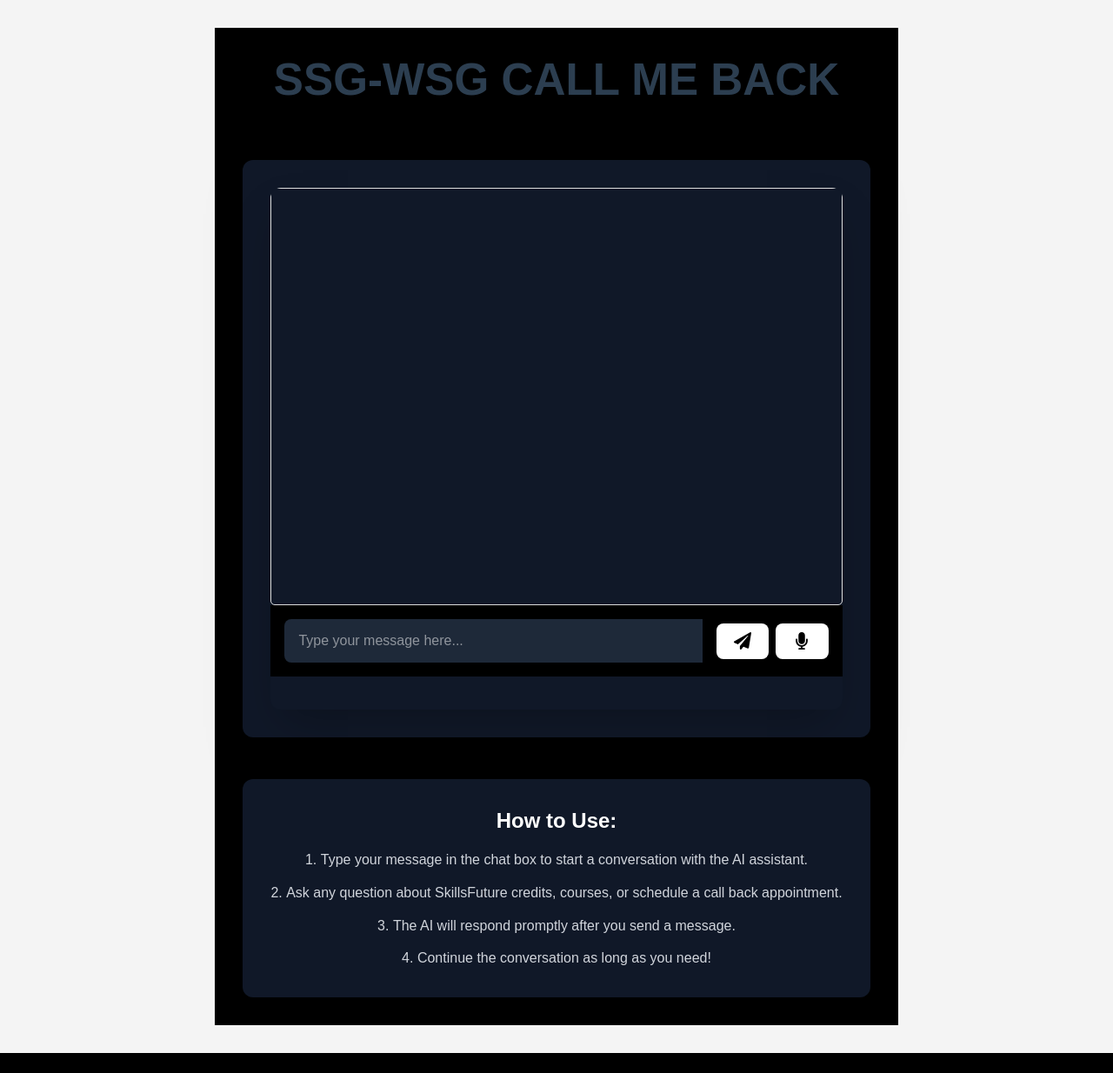
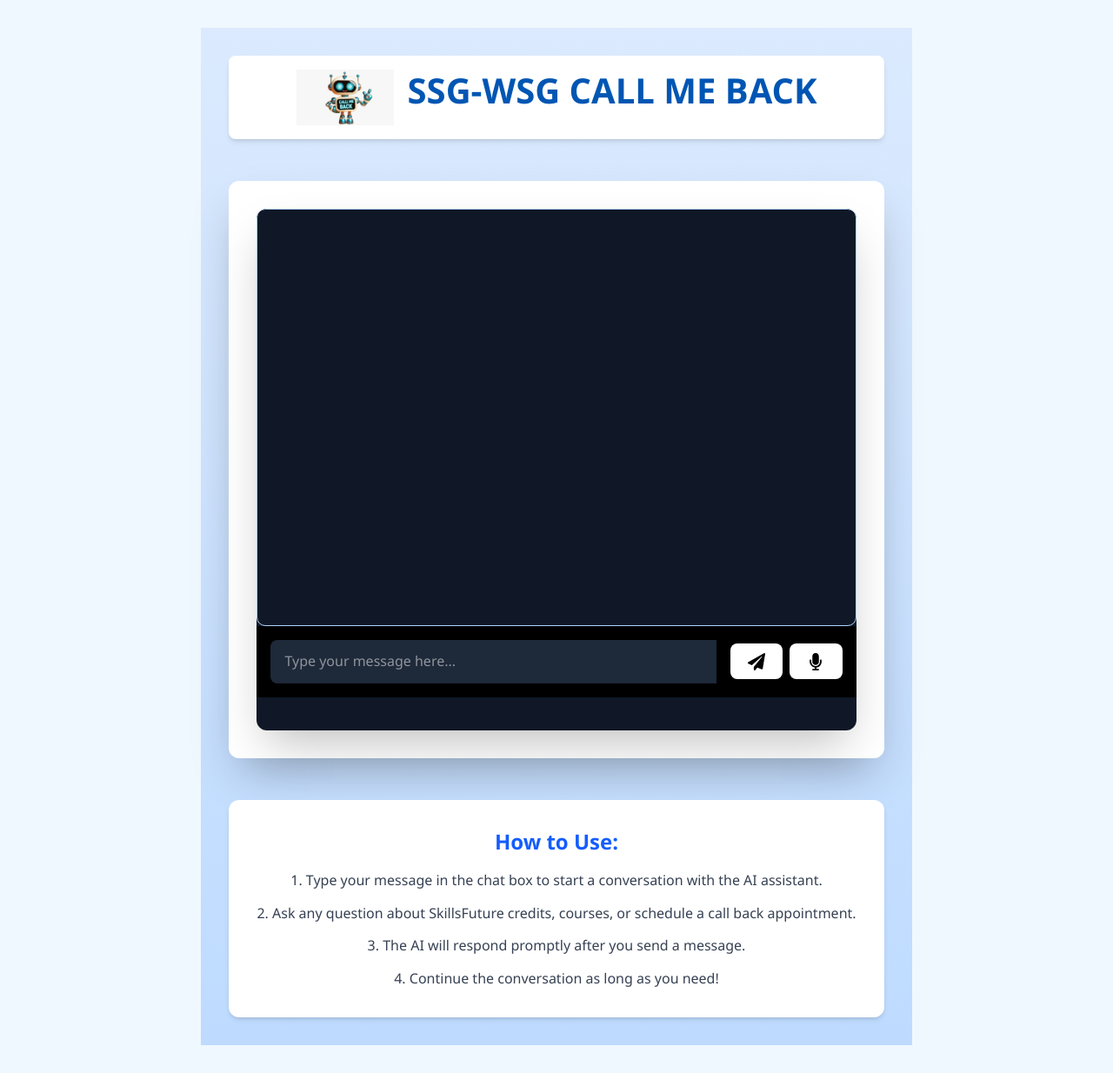
Before and after one commit to TopSGW/voice-ai, a React (Vite) app: page / in a window 1280 px wide. Shown: the whole page at 87% size. Before the commit the page ends 1211 px from the top, so only its background shows below. Built offline with nearby package versions, Linux system fonts and the light colour scheme.

Commit message:
update ui and add logo

```diff
--- a/src/App.css
+++ b/src/App.css
@@ -6,30 +6,31 @@
 }
 
 body {
-  font-family: Arial, sans-serif;
+  font-family: 'Segoe UI', Tahoma, Geneva, Verdana, sans-serif;
   line-height: 1.6;
   color: #333;
-  background-color: #f4f4f4;
+  background-color: #f0f8ff;
 }
 
 .App {
   background-color: #ffffff;
-  border-radius: 10px;
-  box-shadow: 0 0 10px rgba(0, 0, 0, 0.1);
+  border-radius: 15px;
+  box-shadow: 0 0 20px rgba(0, 0, 0, 0.1);
   padding: 2rem;
 }
 
 h1 {
-  color: #2c3e50;
+  color: #0056b3;
   margin-bottom: 1rem;
+  font-size: 2.5rem;
 }
 
 .chat-container {
   display: flex;
   flex-direction: column;
   height: 500px;
-  border: 1px solid #ddd;
-  border-radius: 5px;
+  border: 1px solid #b3d4fc;
+  border-radius: 10px;
   overflow: hidden;
 }
 
@@ -55,13 +56,14 @@
 }
 
 .message-content {
-  padding: 0.5rem 1rem;
+  padding: 0.75rem 1.25rem;
   border-radius: 18px;
   display: inline-block;
+  box-shadow: 0 2px 5px rgba(0, 0, 0, 0.1);
 }
 
 .user .message-content {
-  background-color: #007bff;
+  background-color: #0056b3;
   color: white;
 }
 
@@ -74,33 +76,40 @@
   display: flex;
   padding: 1rem;
   background-color: #fff;
-  border-top: 1px solid #ddd;
+  border-top: 1px solid #b3d4fc;
 }
 
 .chat-input {
   flex-grow: 1;
-  padding: 0.5rem;
-  border: 1px solid #ddd;
+  padding: 0.75rem;
+  border: 1px solid #b3d4fc;
   border-radius: 20px;
   font-size: 1rem;
+  transition: border-color 0.3s;
+}
+
+.chat-input:focus {
+  outline: none;
+  border-color: #0056b3;
 }
 
 .chat-submit-button, .voice-button {
-  padding: 0.5rem 1rem;
-  margin-left: 0.5rem;
+  padding: 0.75rem 1.25rem;
+  margin-left: 0.75rem;
   color: white;
   border: none;
   border-radius: 20px;
   cursor: pointer;
-  transition: background-color 0.3s;
+  transition: background-color 0.3s, transform 0.1s;
 }
 
 .chat-submit-button {
-  background-color: #007bff;
+  background-color: #0056b3;
 }
 
 .chat-submit-button:hover {
-  background-color: #0056b3;
+  background-color: #003d82;
+  transform: translateY(-2px);
 }
 
 .voice-button {
@@ -108,18 +117,20 @@
   display: flex;
   align-items: center;
   justify-content: center;
-  width: 40px;
-  height: 40px;
+  width: 45px;
+  height: 45px;
   padding: 0;
   border-radius: 50%;
 }
 
 .voice-button:hover {
   background-color: #218838;
+  transform: translateY(-2px);
 }
 
 .voice-button.listening {
   background-color: #dc3545;
+  animation: pulse 1.5s infinite;
 }
 
 .voice-button.listening:hover {
@@ -137,10 +148,13 @@
 }
 
 .instructions {
-  font-size: 0.9rem;
-  color: #7f8c8d;
-  margin-top: 1rem;
+  font-size: 0.95rem;
+  color: #5a6268;
+  margin-top: 1.5rem;
   text-align: left;
+  background-color: #e9ecef;
+  padding: 1rem;
+  border-radius: 10px;
 }
 
 /* Loading animation styles */
@@ -153,7 +167,7 @@
   width: 8px;
   height: 8px;
   border-radius: 50%;
-  background-color: #333;
+  background-color: #0056b3;
   margin: 0 2px;
   animation: loading 1s infinite ease-in-out;
 }
@@ -172,6 +186,18 @@
   }
   40% {
     transform: scale(1);
+  }
+}
+
+@keyframes pulse {
+  0% {
+    box-shadow: 0 0 0 0 rgba(220, 53, 69, 0.7);
+  }
+  70% {
+    box-shadow: 0 0 0 10px rgba(220, 53, 69, 0);
+  }
+  100% {
+    box-shadow: 0 0 0 0 rgba(220, 53, 69, 0);
   }
 }
 
@@ -194,11 +220,11 @@
 
   .chat-input {
     flex-basis: 100%;
-    margin-bottom: 0.5rem;
+    margin-bottom: 0.75rem;
   }
 
   .chat-submit-button, .voice-button {
-    flex-basis: calc(50% - 0.25rem);
+    flex-basis: calc(50% - 0.375rem);
     margin: 0;
   }
 
--- a/src/App.jsx
+++ b/src/App.jsx
@@ -5,29 +5,30 @@
 
 function App() {
   return (
-    <div className="min-h-screen bg-black text-white p-4 md:p-8 flex flex-col">
+    <div className="min-h-screen bg-gradient-to-b from-blue-100 to-blue-200 text-gray-800 p-4 md:p-8 flex flex-col">
       <div className="max-w-5xl mx-auto w-full flex-grow">
         <header className="text-center mb-12 animate-fade-in">
-          <div className="flex items-center justify-center mb-4">
-            <h1 className="text-4xl md:text-5xl font-bold">
+          <div className="flex items-center justify-center mb-4 bg-white rounded-lg p-4 shadow-md">
+            <img src="/logo.jpg" alt="SSG-WSG Logo" className="h-16 mr-4" />
+            <h1 className="text-4xl md:text-5xl font-bold text-blue-600">
               SSG-WSG CALL ME BACK
             </h1>
           </div>
         </header>
 
-        <main className="bg-gray-900 rounded-xl shadow-2xl p-6 md:p-8 mb-12 transition-all duration-300 hover:shadow-gray-700/20">
+        <main className="bg-white rounded-xl shadow-2xl p-6 md:p-8 mb-12 transition-all duration-300 hover:shadow-lg">
           <ChatComponent />
         </main>
 
-        <footer className="bg-gray-900 rounded-xl p-6 md:p-8 animate-fade-in">
-          <h2 className="text-2xl font-semibold mb-4">
+        <footer className="bg-white rounded-xl p-6 md:p-8 animate-fade-in shadow-md">
+          <h2 className="text-2xl font-semibold mb-4 text-blue-600">
             How to Use:
           </h2>
-          <ol className="list-decimal list-inside space-y-3 text-gray-300">
-            <li className="transition-all duration-300 hover:text-white">Type your message in the chat box to start a conversation with the AI assistant.</li>
-            <li className="transition-all duration-300 hover:text-white">Ask any question about SkillsFuture credits, courses, or schedule a call back appointment.</li>
-            <li className="transition-all duration-300 hover:text-white">The AI will respond promptly after you send a message.</li>
-            <li className="transition-all duration-300 hover:text-white">Continue the conversation as long as you need!</li>
+          <ol className="list-decimal list-inside space-y-3 text-gray-700">
+            <li className="transition-all duration-300 hover:text-blue-600">Type your message in the chat box to start a conversation with the AI assistant.</li>
+            <li className="transition-all duration-300 hover:text-blue-600">Ask any question about SkillsFuture credits, courses, or schedule a call back appointment.</li>
+            <li className="transition-all duration-300 hover:text-blue-600">The AI will respond promptly after you send a message.</li>
+            <li className="transition-all duration-300 hover:text-blue-600">Continue the conversation as long as you need!</li>
           </ol>
         </footer>
       </div>
--- a/src/styles.css
+++ b/src/styles.css
@@ -36,26 +36,26 @@
   background-clip: text;
   -webkit-background-clip: text;
   color: transparent;
-  background-image: linear-gradient(45deg, #ff9a9e 0%, #fad0c4 99%, #fad0c4 100%);
+  background-image: linear-gradient(45deg, #0056b3 0%, #00a0e9 99%, #00a0e9 100%);
 }
 
 .shadow-glow {
-  box-shadow: 0 0 15px rgba(255, 154, 158, 0.5);
+  box-shadow: 0 0 15px rgba(0, 86, 179, 0.3);
 }
 
 .transition-all {
   transition: all 0.3s ease;
 }
 
-.hover\:shadow-purple-500\/20:hover {
-  box-shadow: 0 0 20px rgba(168, 85, 247, 0.2);
+.hover\:shadow-blue-500\/20:hover {
+  box-shadow: 0 0 20px rgba(0, 86, 179, 0.2);
 }
 
 .chat-container {
   max-height: 60vh;
   overflow-y: auto;
   scrollbar-width: thin;
-  scrollbar-color: rgba(255, 255, 255, 0.2) transparent;
+  scrollbar-color: rgba(0, 86, 179, 0.2) transparent;
 }
 
 .chat-container::-webkit-scrollbar {
@@ -63,10 +63,34 @@
 }
 
 .chat-container::-webkit-scrollbar-thumb {
-  background-color: rgba(255, 255, 255, 0.2);
+  background-color: rgba(0, 86, 179, 0.2);
   border-radius: 3px;
 }
 
 .chat-container::-webkit-scrollbar-track {
   background-color: transparent;
 }
+
+.bg-blue-gradient {
+  background: linear-gradient(135deg, #f0f8ff 0%, #e6f3ff 100%);
+}
+
+.text-blue-dark {
+  color: #003d82;
+}
+
+.border-blue-light {
+  border-color: #b3d4fc;
+}
+
+.hover\:bg-blue-600:hover {
+  background-color: #0056b3;
+}
+
+.focus\:ring-blue-500:focus {
+  --tw-ring-color: rgba(0, 86, 179, 0.5);
+}
+
+.placeholder-blue-300::placeholder {
+  color: #b3d4fc;
+}
```
Also changed, not shown: 1 other file (tests, documents, lock files or other folders).
